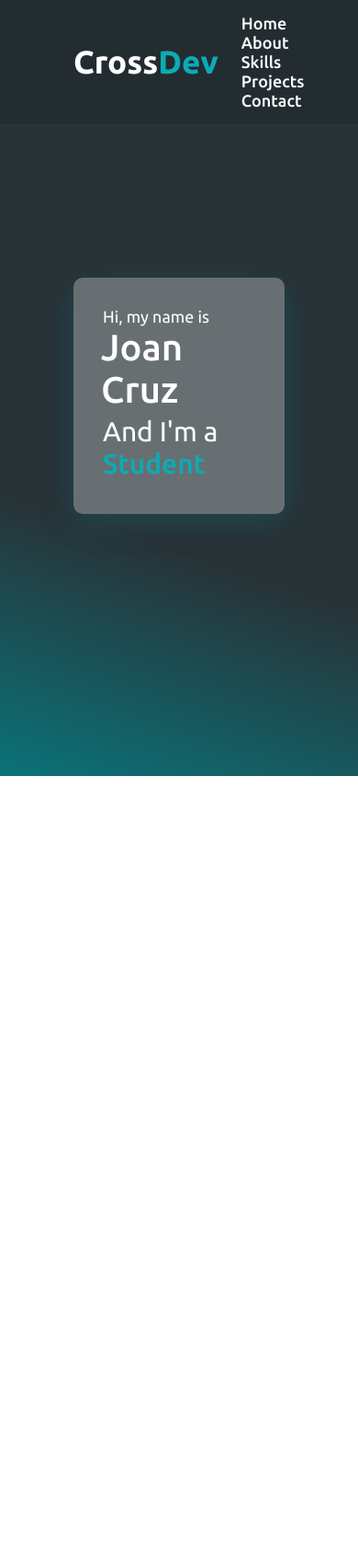
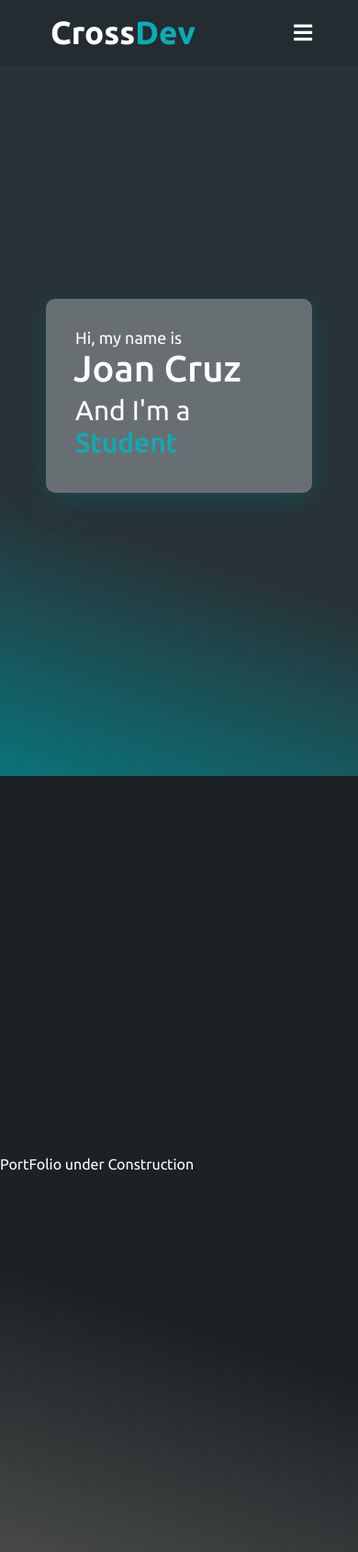
Before and after one commit to crunux/MyPortfolio, a plain HTML site: page index.html in a window 390 px wide. Shown: the whole page at 92% size. Before the commit the page ends 844 px from the top, so only its background shows below. Drawn offline with nearby package versions, Linux system fonts and the light colour scheme.

Commit message:
Feat: Add menu toggle responsive and section About

```diff
--- a/index.html
+++ b/index.html
@@ -5,9 +5,11 @@
     <title>CrossDev</title>
     <meta charset="utf-8">
     <meta name="viewport" content="width=device-width , initial-scale=1.0">
-    <link rel="stylesheet" href="rcs/style.css">
-    <script src="https://kit.fontawesome.com/a076d05399.js" crossorigin="anonymous"></script>
-    <script src = "https://code.jquery.com/jquery-3.6.0.min.js"></script>
+    <link rel="icon" type="image/x-svg" href="/src/ico.svg">
+    <link rel="stylesheet" href="src/style.css">
+    <script src='https://kit.fontawesome.com/a076d05399.js' crossorigin='anonymous'></script>
+    <link rel="stylesheet" href="https://use.fontawesome.com/releases/v5.15.4/css/all.css" integrity="sha384-DyZ88mC6Up2uqS4h/KRgHuoeGwBcD4Ng9SiP4dIRy0EXTlnuz47vAwmeGwVChigm" crossorigin="anonymous"/>
+    <script src="https://code.jquery.com/jquery-3.6.3.min.js"></script>
 
 </head>
 
@@ -22,6 +24,9 @@
                 <il><a href="#">Projects</a></il>
                 <il><a href="#">Contact</a></il>
             </ul>
+            <div class="menu-btn">
+                <i class="fas fa-bars"></i>
+            </div>
         </div>
     </nav>
 
@@ -36,6 +41,16 @@
         </div>
     </section>
 
+    <section class="about">
+        <div class="about-content">
+            <div class="content-center">
+                <p>PortFolio under Construction</p>
+            </div>
+        </div>
+    </section>
+
+    <script src="./src/script.js"></script>
+
 </body>
 
 </html>
--- /dev/null
+++ b/src/script.js
@@ -0,0 +1,16 @@
+$(document).ready( () => {
+    $(window).scroll( () => {
+        if(this.scrollY > 20){
+            $('.navbar').addClass('sticky')
+        }else{
+            $('.navbar').removeClass('sticky')
+        }
+    });
+
+    //toggle menu/navbar script
+
+    $('.menu-btn').click( () => {
+        $('.navbar .menu').toggleClass("active");
+        $('.home .max-width').toggleClass("disable")
+    });
+})
--- a/rcs/style.css
+++ b/src/style.css
@@ -20,6 +20,7 @@
     padding: 15px 0;
     background: rgba(0,0,0,0.1);
     font-family: "Ubuntu",sans-serif;
+    transition: all 0.3s ease;
 }
 
 .navbar .max-width{
@@ -32,10 +33,13 @@
     color: #fff;
     font-size: 35px;
     font-weight: 600;
+    padding-left: 5px;
 }
+
 
 .navbar .logo a span{
     color: rgba(11,172,181,1);
+    transition: all 0.3s ease;
 }
 
 .navbar .menu il{
@@ -53,6 +57,27 @@
 .navbar .menu il a:hover{
     color: rgba(11,172,181,1);
 }
+.navbar.sticky{
+    padding: 15px 0;
+    background: rgba(11,172,181,1);
+
+}
+.navbar.sticky .logo a span{
+    color: rgb(255, 255, 255);
+    transition: all 0.3s ease;
+}
+.navbar.sticky .menu il a:hover{
+    color: rgb(40,50,55,1);
+}
+/*Menu btn*/
+
+.menu-btn{
+    color: #FFFFFF;
+    font-size: 23px;
+    cursor: pointer;
+    display: none;
+}
+
 
 /*home section styling*/
 
@@ -67,7 +92,9 @@
 
 .home .max-width{
     /*margin: auto 0 auto 40px;*/
-    position: center;
+    display: flex;
+    align-content: center;
+    align-items: center;
 }
 
 .home .home-content{
@@ -102,3 +129,65 @@
     color: rgba(11,172,181,1);
     font-weight: 500;
 }
+
+/* Responsive media query*/
+
+@media (max-width: 947px){
+    .max-width{
+        padding: 0 50px;
+    }
+
+    .menu-btn{
+        display: block;
+        z-index: 999;
+    }
+
+    .navbar .menu{
+        position: fixed;
+        height: 100vh;
+        width: 100%;
+        left: -100%;
+        top: 0;
+        background: #111;
+        text-align: center;
+        padding-top: 80px;
+        transition: all 0.3s ease;
+    }
+
+    .navbar .menu.active{
+        left: 0;
+    }
+
+    .navbar .menu il{
+        display: block;
+    }
+
+    .navbar .menu il a{
+        display: inline-block;
+        margin: 20px 0;
+        font-size: 25px;
+    }
+
+    .home .max-width.disable{
+        display: none;
+        transition: all 0.3s ease;
+    }
+}
+
+/*About Setion*/
+.about-content{
+    display: flex;
+    background: linear-gradient(18deg, rgb(71, 73, 73) 0%, rgb(28, 33, 36) 32%);
+    height: 100vh;
+    color:#fff;
+    min-height: 500px;
+    font-family: "Ubuntu",sans-serif;
+
+}
+
+.content-center{
+    display: flex;
+    align-content: center;
+    align-items: center;
+    text-align: center;
+}
```
Also changed, not shown: rcs/script.js (deleted), src/ico.svg (added), src/logo.svg (added), src/menu.png (added).
